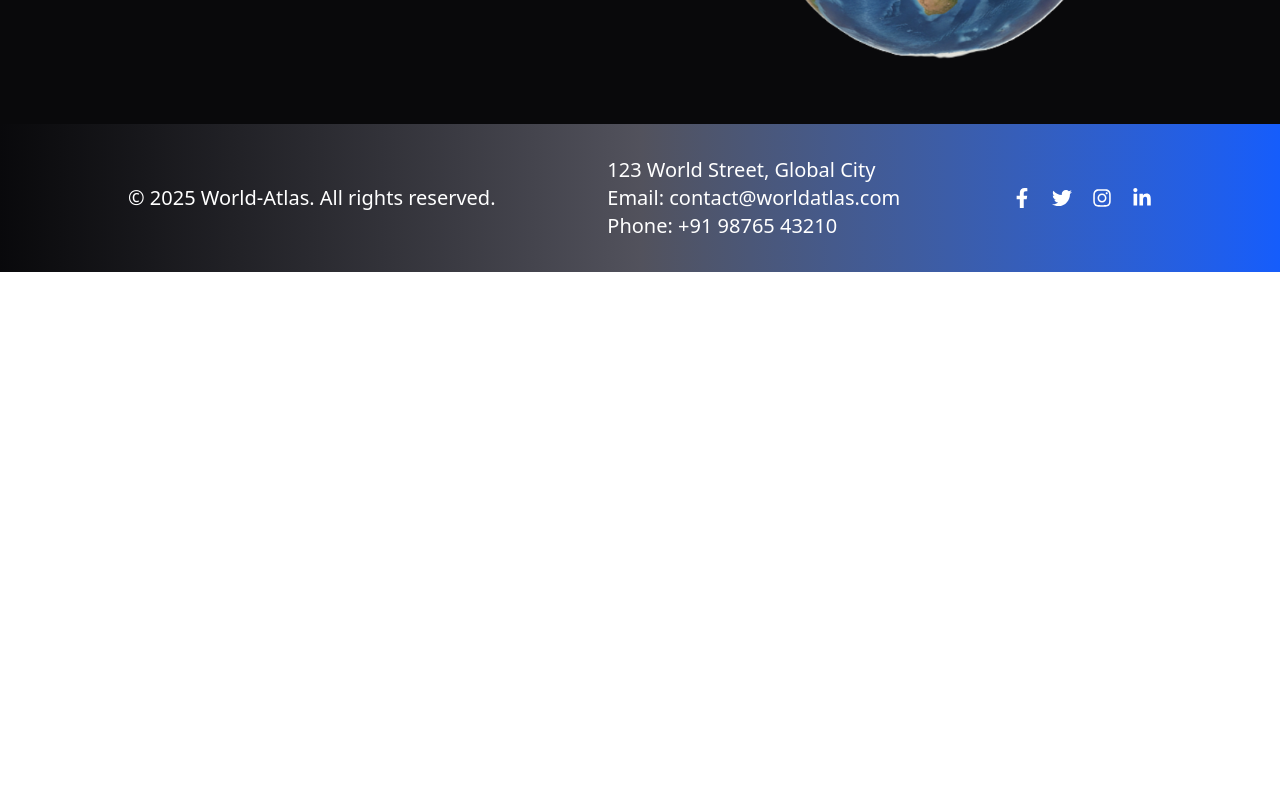
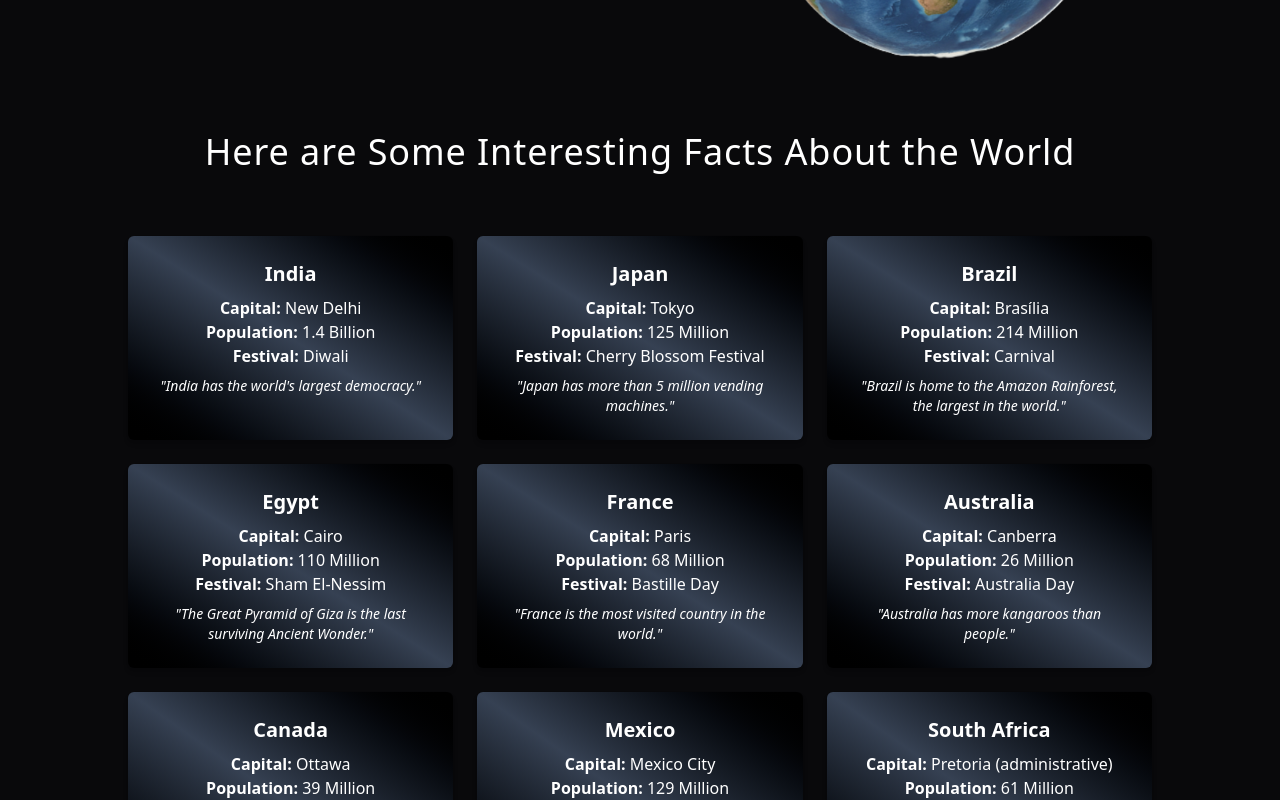
Before and after one commit to Akashchoudhary01/world_Atlas, a React (Vite) app: page / in a window 1280 px wide. Shown: the part 520-1320 px from the top of the page. Before the commit the page ends 800 px from the top, so only its background shows below. Built offline with nearby package versions, Linux system fonts and the light colour scheme.

Commit message:
home page done

```diff
--- /dev/null
+++ b/src/Components/ApiData/ApiData.jsx
@@ -0,0 +1,22 @@
+import Api from '../../api/api.json'
+
+export default function ApiData() {
+  return (
+    <div className='flex justify-center mt-8'>
+      <div className='grid md:grid-cols-3 gap-6'>
+        {Api.map((country) => (
+          <div
+            key={country.id}
+            className='px-6 py-6 hover:outline rounded-md bg-gradient-to-tr from-black via-gray-700 to-black   text-white shadow-md hover:scale-105 transition-transform duration-300'
+          >
+            <h2 className='text-xl font-bold mb-2'>{country.name}</h2>
+            <p><span className="font-semibold">Capital:</span> {country.capital}</p>
+            <p><span className="font-semibold">Population:</span> {country.population}</p>
+            <p><span className="font-semibold">Festival:</span> {country.main_festival}</p>
+            <p className="italic mt-2 text-sm">"{country.interesting_fact}"</p>
+          </div>
+        ))}
+      </div>
+    </div>
+  )
+}
--- a/src/Pages/Home.jsx
+++ b/src/Pages/Home.jsx
@@ -1,6 +1,7 @@
 import React from "react";
 import { FaArrowRightLong } from "react-icons/fa6";
 import image from "../assets/unnamed.png";
+import ApiData from "../Components/ApiData/ApiData";
 
 export default function Home() {
   return (
@@ -18,8 +19,9 @@ export default function Home() {
               <span className="text-blue-600 font-bold">Earth</span> closer.
             </p>
 
+            {/* Button */}
             <div className="flex justify-center md:justify-start mt-6">
-              <button className="flex  items-center gap-2 bg-blue-600 hover:bg-blue-700 text-white px-6 py-3 rounded-full font-medium transition-all duration-300">
+              <button className="flex  items-center gap-2 outline-1 hover:bg-gradient-to-l from-black via-gray-700 to-black-600 text-white px-6 py-3 rounded-full font-medium transition-all duration-300">
                 Start Explore <FaArrowRightLong className="text-lg" />
               </button>
             </div>
@@ -28,6 +30,16 @@ export default function Home() {
             <img className="w-xl mt-5 md:mt-0" src={image} alt="" />
           </div>
         </div>
+
+        {/*country Details */}
+        {/* Country Details */}
+        <div className="md:mt-12 mt-8 mb-8 flex flex-col items-center text-center">
+          <h1 className="md:text-4xl text-2xl tracking-wide text-white mb-8">
+            Here are Some Interesting Facts About the World
+          </h1>
+
+          <ApiData />
+        </div>
       </div>
     </div>
   );
```
